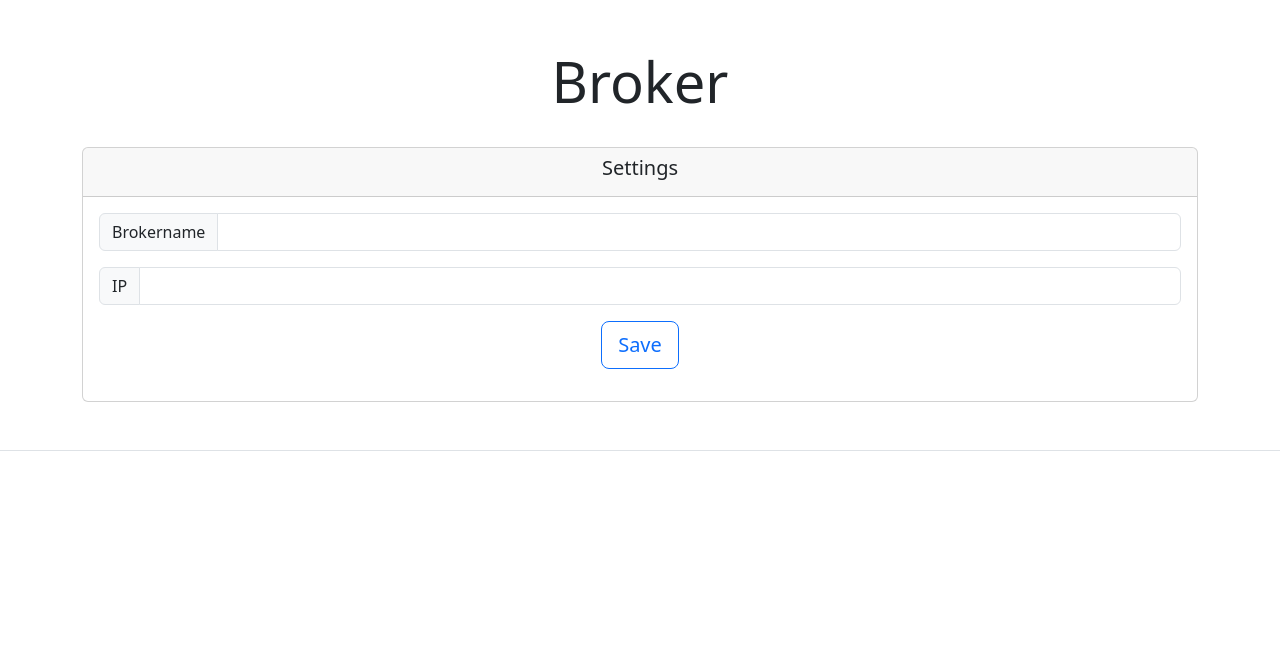
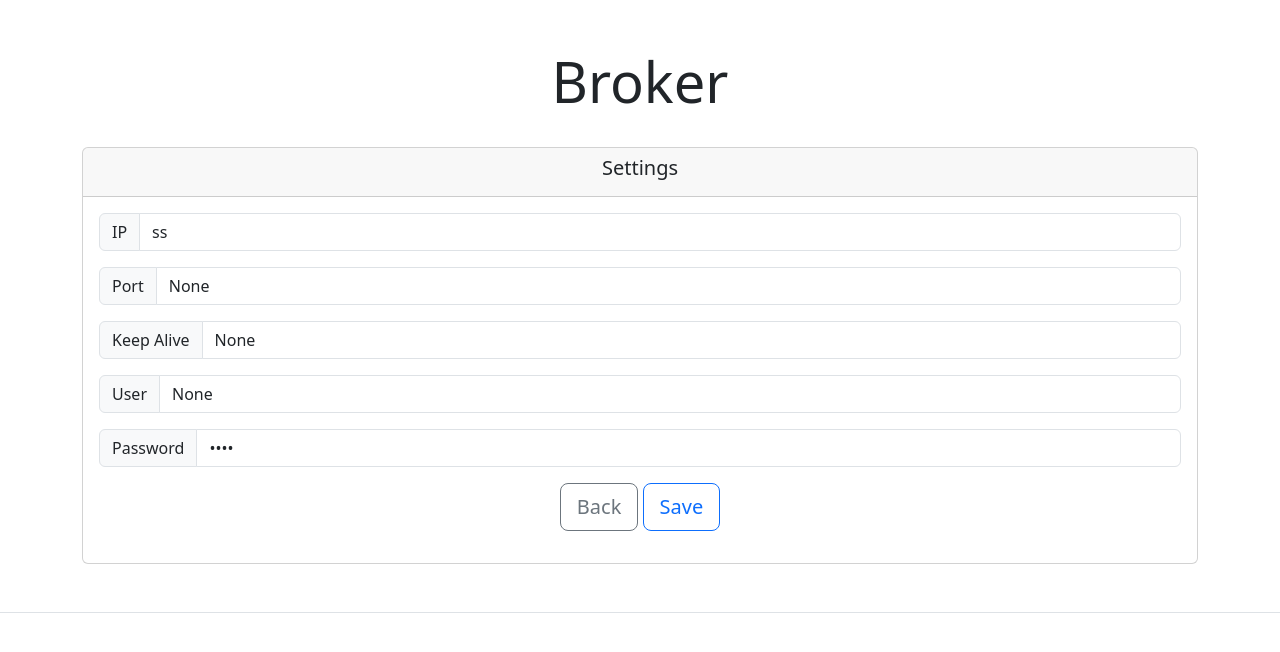
Before and after one commit to INeedAUserNamePLS/HomeControl, a Django app: page /edit_broker in a window 1280 px wide. Shown: the part 52-704 px from the top of the page. Run offline with Django 4.2, Linux system fonts and the light colour scheme; a user stored in the database is signed in; data comes from the database, SQL or seed files in the repository; both versions use the stored data as it was after the commit.

Commit message:
better functionality

```diff
--- a/lights/admin.py
+++ b/lights/admin.py
@@ -1,5 +1,6 @@
 from django.contrib import admin
 
-from .models import Light
+from .models import Light,Broker
 
 admin.site.register(Light)
+admin.site.register(Broker)
--- a/lights/forms.py
+++ b/lights/forms.py
@@ -1,18 +1,20 @@
 from django.forms import ModelForm
-from lights.models import Light
+from lights.models import Light, Broker
 
 
 class LightForm(ModelForm):
     class Meta:
         model = Light
-        fields = [
-            'status', 'colour', 'brightness'
-        ]
+        fields = ["status", "colour", "brightness"]
 
 
 class AddForm(ModelForm):
     class Meta:
         model = Light
-        fields = [
-            'name'
-        ]
+        fields = ["name"]
+
+
+class BrokerForm(ModelForm):
+    class Meta:
+        model = Broker
+        fields = ["server", "port", "keepAlive", "user", "password"]
--- a/lights/models.py
+++ b/lights/models.py
@@ -8,3 +8,12 @@
     status = models.BooleanField(default=False)
     colour = models.CharField(max_length=200, default="#989898")
     brightness = models.IntegerField(default=100)
+
+
+class Broker(models.Model):
+    name = models.CharField(max_length=200)
+    server = models.CharField(max_length=200)
+    port = models.IntegerField(null=True, blank=True)
+    keepAlive = models.IntegerField(null=True, blank=True)
+    user = models.CharField(max_length=200, null=True, blank=True)
+    password = models.CharField(max_length=200, null=True, blank=True)
--- a/lights/templates/broker/detail.html
+++ b/lights/templates/broker/detail.html
@@ -13,18 +13,34 @@
             <h5 class="card-title">Settings</h5>
         </div>
         <div class="card-body">
-            <form action="/lights/{{ light.id }}/" method="post">
+            <form action="{% url 'editBroker'%}" method="post">
                 {% csrf_token %}
                 <div class="input-group mb-3">
-                    <span for="{{ form.name.id_for_label }}" class="input-group-text"
-                          id="brokername">Brokername</span>
-                    <input type="text" class="form-control" name="username" aria-label="Username" aria-describedby="username">
+                    <span for="{{ form.name.id_for_label }}" class="input-group-text" id="server">IP</span>
+                    <input type="text" class="form-control" name="server" aria-label="Server"
+                        value="{{ broker.server }}" aria-describedby="server">
                 </div>
                 <div class="input-group mb-3">
-                    <span for="{{ form.name.id_for_label }}" class="input-group-text"
-                          id="ip">IP</span>
-                    <input type="password" class="form-control" name="password" aria-label="Password" aria-describedby="password">
+                    <span for="{{ form.name.id_for_label }}" class="input-group-text" id="port">Port</span>
+                    <input type="text" class="form-control" name="port" aria-label="Port" value="{{ broker.port }}"
+                        aria-describedby="port">
                 </div>
+                <div class="input-group mb-3">
+                    <span for="{{ form.name.id_for_label }}" class="input-group-text" id="keepAlive">Keep Alive</span>
+                    <input type="text" class="form-control" name="keepAlive" aria-label="KeepAlive"
+                        value="{{ broker.keepAlive }}" aria-describedby="keepAlive">
+                </div>
+                <div class="input-group mb-3">
+                    <span for="{{ form.name.id_for_label }}" class="input-group-text" id="user">User</span>
+                    <input type="text" class="form-control" name="user" aria-label="User" value="{{ broker.user }}"
+                        aria-describedby="user">
+                </div>
+                <div class="input-group mb-3">
+                    <span for="{{ form.name.id_for_label }}" class="input-group-text" id="password">Password</span>
+                    <input type="password" class="form-control" name="password" aria-label="Password"
+                        value="{{ broker.password }}" aria-describedby="password">
+                </div>
+                <a href="{% url 'index'%}" class="btn btn-lg btn-block btn-outline-secondary mb-3" role="button">Back</a>
                 <button type="submit" class="btn btn-lg btn-block btn-outline-primary mb-3">Save
                 </button>
             </form>
--- a/lights/templates/footer.html
+++ b/lights/templates/footer.html
@@ -12,10 +12,12 @@
 
 </div>
 <!-- /.container -->
+<script src="https://cdn.jsdelivr.net/npm/@popperjs/core@2.11.7/dist/umd/popper.min.js"
+        integrity="sha384-zYPOMqeu1DAVkHiLqWBUTcbYfZ8osu1Nd6Z89ify25QV9guujx43ITvfi12/QExE"
+        crossorigin="anonymous"></script>
 <script src="https://cdn.jsdelivr.net/npm/bootstrap@5.3.0-alpha1/dist/js/bootstrap.bundle.min.js"
-        integrity="sha384-w76AqPfDkMBDXo30jS1Sgez6pr3x5MlQ1ZAGC+nuZB+EYdgRZgiwxhTBTkF7CXvN"
-        crossorigin="anonymous">
-</script>
+        integrity="sha384-w76AqPfDkMBDXo30jS1Sgez6pr3x5MlQ1ZAGC+nuZB+EYdgRZgiwxhTBTkF7CXvN" crossorigin="anonymous">
+        </script>
 </body>
 
 </html>
--- a/lights/templates/lights/detail.html
+++ b/lights/templates/lights/detail.html
@@ -13,7 +13,7 @@
             <h5 class="card-title">{{ light.name }}</h5>
         </div>
         <div class="card-body">
-            <form action="/lights/{{ light.id }}/" method="post">
+            <form action="{% url 'detailLight' light.id %}" method="post">
                 {% csrf_token %}
                 <div class="mb-4">
                     <input class="form-check-input" type="checkbox" name="status" role="switch" id="status"
--- a/lights/urls.py
+++ b/lights/urls.py
@@ -6,11 +6,11 @@
     # ex: /lights/
     path('', views.index, name='index'),
     # ex: /lights/5/
-    path('<int:light_id>/', views.detailLight, name='detail'),
+    path('<int:light_id>/', views.detailLight, name='detailLight'),
     # ex: /lights/add/
-    path('add/', views.addLight, name='add'),
+    path('add/', views.addLight, name='addLight'),
     # ex: /lights/5/delete/
-    path('<int:light_id>/delete/', views.deleteLight, name='delete'),
+    path('<int:light_id>/delete/', views.deleteLight, name='deleteLight'),
 
     path('edit_broker', views.editBroker, name="editBroker"),
 ]
--- a/lights/views.py
+++ b/lights/views.py
@@ -2,16 +2,18 @@
 from django.http import JsonResponse
 import paho.mqtt.client as mqtt_client
 from . import mqtt
+from django.contrib import messages
 from django.shortcuts import redirect, render
 from django.http import Http404, HttpResponseRedirect
-from lights.forms import LightForm, AddForm
-from lights.models import Light
+from lights.forms import LightForm, AddForm, BrokerForm
+from lights.models import Light, Broker
 from django.contrib.auth.decorators import login_required
+
 
 @login_required
 def index(request):
     # if this is a POST request we need to process the form data
-    if request.method == 'POST':
+    if request.method == "POST":
         # adding lamp
         # create a form instance and populate it with data from the request:
         form = AddForm(request.POST)
@@ -25,15 +27,15 @@
     # if a GET (or any other method) we'll create a blank form
     else:
         light_list = Light.objects.all()
-        context = {'latest_light_list': light_list}
-        return render(request, 'lights/index.html', context)
+        context = {"latest_light_list": light_list}
+        return render(request, "lights/index.html", context)
 
 
 @login_required
 def detailLight(request, light_id):
     # if this is a POST request we need to process the form data
     light_instance = Light.objects.get(pk=light_id)
-    if request.method == 'POST':
+    if request.method == "POST":
         # editing existing lamp
         # create a form instance and populate it with data from the request:
         form = LightForm(request.POST, instance=light_instance)
@@ -43,35 +45,72 @@
             light = form.save(commit=False)
             light.save()
             # send mqtt
-            data = {'name': light.name, 'status': light_instance.status, 'colour': light_instance.colour,
-                    'brightness': light_instance.brightness}
-            mqtt_client.Client.publish(mqtt.client, 'lights', json.dumps(data))
+            data = {
+                "name": light.name,
+                "status": light_instance.status,
+                "colour": light_instance.colour,
+                "brightness": light_instance.brightness,
+            }
+            mqtt_client.Client.publish(mqtt.client, "lights", json.dumps(data))
             # redirect to a new URL:
-            return HttpResponseRedirect('/lights/')
+            return redirect("index")
 
     # if a GET (or any other method) we'll create a blank form
     else:
-        form = LightForm(initial={'status': light_instance.status, 'colour': light_instance.colour,
-                                  'brightness': light_instance.brightness})
+        form = LightForm(
+            initial={
+                "status": light_instance.status,
+                "colour": light_instance.colour,
+                "brightness": light_instance.brightness,
+            }
+        )
         try:
             light = Light.objects.get(pk=light_id)
         except Light.DoesNotExist:
             raise Http404("Light does not exist")
-        return render(request, 'lights/detail.html', {'form': form, 'light': light})
-    return HttpResponseRedirect('/lights/')
+        return render(request, "lights/detail.html", {"form": form, "light": light})
+    return redirect("index")
+
 
 @login_required
 def addLight(request):
     form = AddForm()
-    return render(request, 'lights/add.html', {'form': form})
+    return render(request, "lights/add.html", {"form": form})
+
 
 @login_required
 def deleteLight(request, light_id):
     # if this is a POST request we need to process the form data
-    if request.method == 'POST':
+    if request.method == "POST":
         Light.objects.filter(pk=light_id).delete()
-    return HttpResponseRedirect('/lights/')
+    return redirect("index")
+
 
 @login_required
 def editBroker(request):
-    return render(request,'broker/detail.html', {})
+    # if this is a POST request we need to process the form data
+    try:
+        broker_instance = Broker.objects.get(name="Broker")
+    except Broker.DoesNotExist:
+        broker_instance = Broker.objects.create(name="Broker")
+
+    if request.method == "POST":
+        # create a form instance and populate it with data from the request:
+        form = BrokerForm(request.POST, instance=broker_instance)
+        # check whether it's valid:
+        if form.is_valid():
+            # process the data in form.cleaned_data as required
+            broker = form.save(commit=False)
+            broker.save()
+            messages.success(request, ("Broker saved successfully"))
+
+    form = BrokerForm(
+        initial={
+            "server": broker_instance.server,
+            "port": broker_instance.port,
+            "keepAlive": broker_instance.keepAlive,
+            "user": broker_instance.user,
+            "password": broker_instance.password,
+        }
+    )
+    return render(request, "broker/detail.html", {"form": form, "broker": broker_instance})
```
Also changed, not shown: lights/templates/lights/index.html (+4 -4 lines), users/templates/account/view.html (+36 -6 lines), db.sqlite3, lights/migrations/0004_broker.py (added), lights/migrations/0005_alter_broker_keepalive_alter_broker_password_and_more.py (added).
